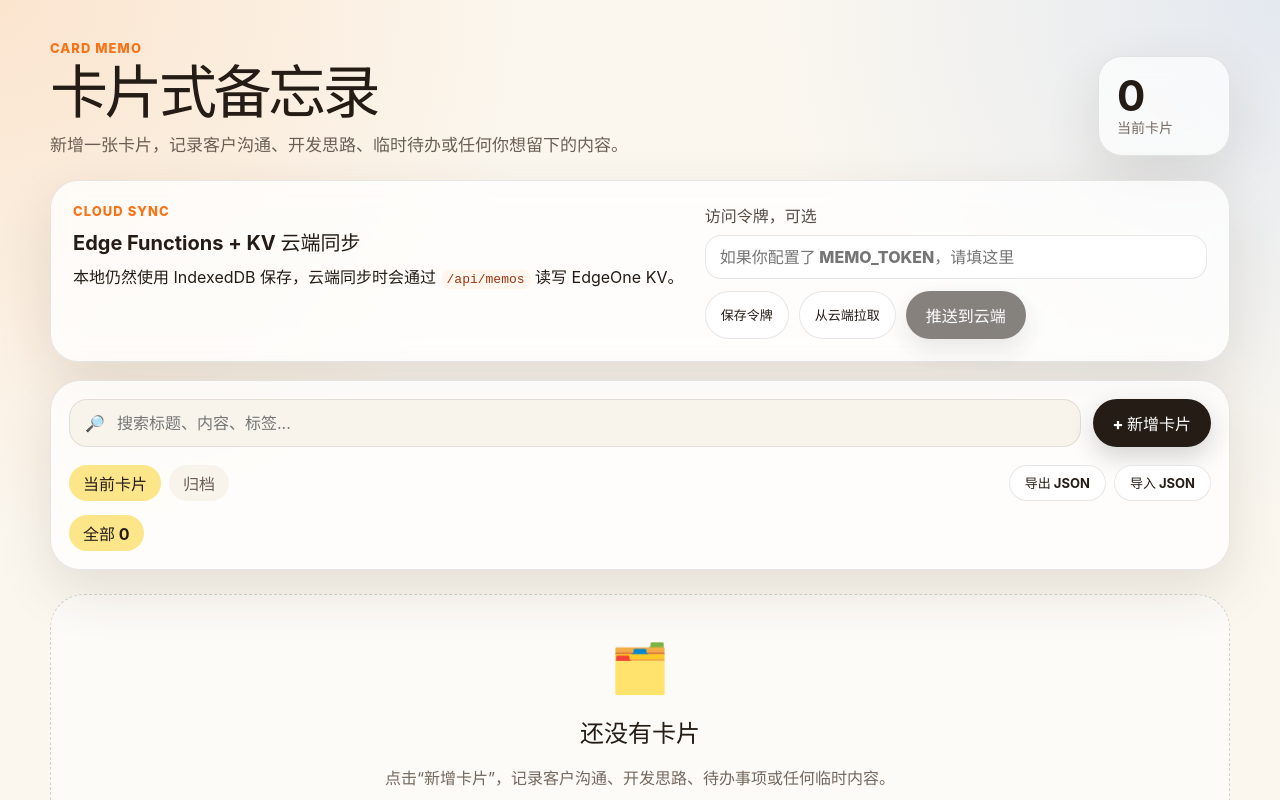
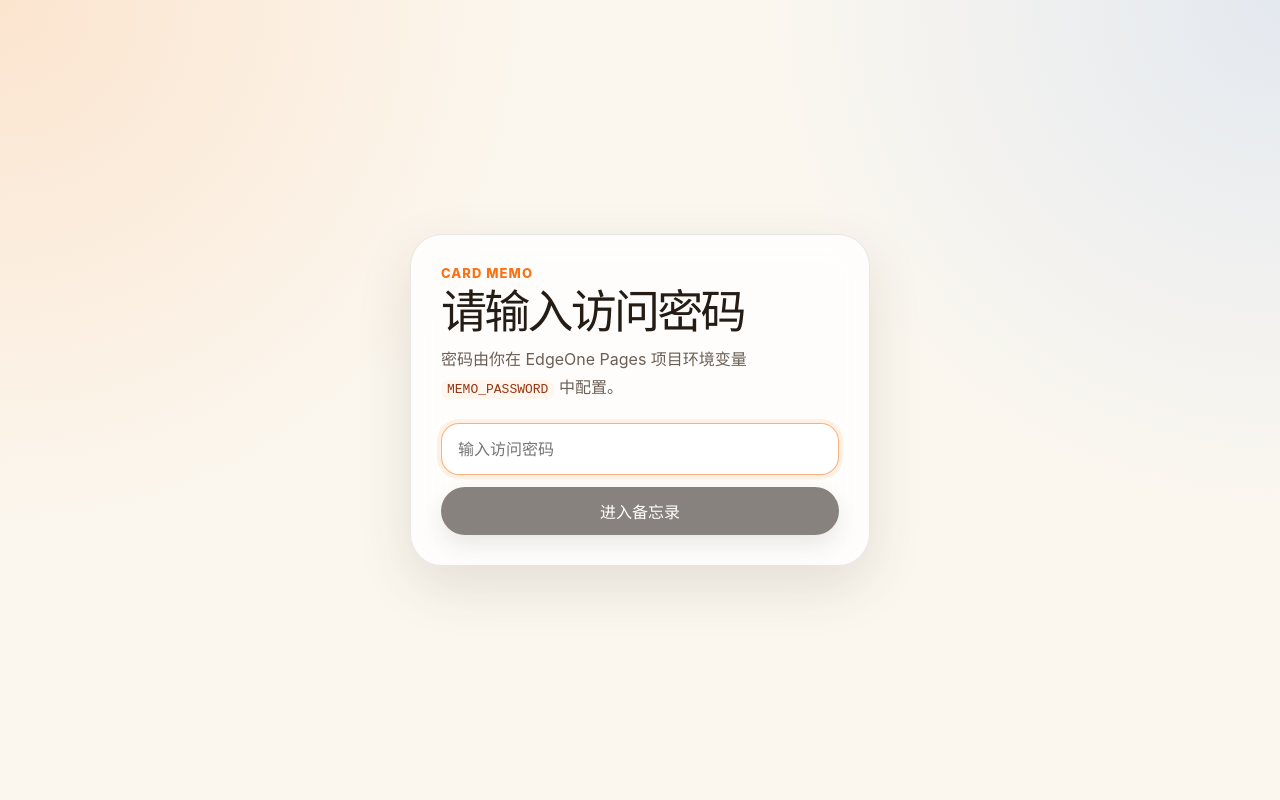
Before and after one commit to Dragon-Sturgron/card-memo, a Vue app: page / in a window 1280 px wide. Shown: the top 800 px of the page. Built offline with nearby package versions, Linux system fonts and the light colour scheme.

Commit message:
Add files via upload

```diff
--- a/package.json
+++ b/package.json
@@ -1,9 +1,9 @@
 {
   "name": "card-memo",
-  "version": "1.1.0",
+  "version": "1.3.0",
   "private": true,
   "type": "module",
-  "description": "A card-style memo app with Vue, IndexedDB, EdgeOne Edge Functions, and KV sync.",
+  "description": "A card-style memo app with Vue, IndexedDB, EdgeOne Edge Functions, KV auto sync, and password gate.",
   "scripts": {
     "dev": "vite --host 0.0.0.0",
     "build": "vite build",
--- a/src/App.vue
+++ b/src/App.vue
@@ -1,12 +1,13 @@
 <script setup>
-import { computed, onMounted, ref } from 'vue'
+import { computed, onBeforeUnmount, onMounted, ref } from 'vue'
 import MemoCard from './components/MemoCard.vue'
 import MemoEditor from './components/MemoEditor.vue'
 import Toolbar from './components/Toolbar.vue'
 import EmptyState from './components/EmptyState.vue'
 import CloudPanel from './components/CloudPanel.vue'
+import PasswordGate from './components/PasswordGate.vue'
 import { deleteMemo, getAllMemos, replaceMemos, saveMemo } from './db'
-import { fetchCloudMemos, loadCloudToken, pushCloudMemos, saveCloudToken } from './cloudApi'
+import { fetchCloudMemos, loadCloudPassword, pushCloudMemos, saveCloudPassword } from './cloudApi'
 import { createMemoDraft, downloadJson, readJsonFile } from './utils'
 
 const memos = ref([])
@@ -16,14 +17,56 @@ const viewMode = ref('active')
 const editorOpen = ref(false)
 const editingMemo = ref(null)
 const statusMessage = ref('')
-const cloudToken = ref('')
+const cloudPassword = ref('')
+const appUnlocked = ref(false)
+const passwordLoading = ref(false)
+const passwordError = ref('')
 const cloudLoading = ref(false)
 const cloudStatus = ref('')
+const cloudPending = ref(false)
+const lastCloudSavedAt = ref('')
+
+const AUTO_SAVE_DELAY = 1200
+let autoSaveTimer = null
+let isApplyingCloudData = false
+let cloudSaveSequence = 0
 
 onMounted(async () => {
-  cloudToken.value = loadCloudToken()
-  await loadMemos()
+  const savedPassword = loadCloudPassword()
+  if (savedPassword) {
+    await handlePasswordSubmit(savedPassword, { silent: true })
+  }
 })
+
+onBeforeUnmount(() => {
+  if (autoSaveTimer) window.clearTimeout(autoSaveTimer)
+})
+
+async function handlePasswordSubmit(password, options = {}) {
+  const value = String(password || '').trim()
+  if (!value) return
+
+  passwordLoading.value = true
+  passwordError.value = ''
+
+  try {
+    const cloudResult = await fetchCloudMemos(value)
+    saveCloudPassword(value)
+    cloudPassword.value = value
+    appUnlocked.value = true
+
+    await loadMemos()
+    await initializeFromCloud(cloudResult)
+  } catch (error) {
+    console.error(error)
+    saveCloudPassword('')
+    cloudPassword.value = ''
+    appUnlocked.value = false
+    passwordError.value = options.silent ? '' : error.message
+  } finally {
+    passwordLoading.value = false
+  }
+}
 
 async function loadMemos() {
   const data = await getAllMemos()
@@ -89,17 +132,20 @@ async function handleSave(memo) {
   editorOpen.value = false
   editingMemo.value = null
   flash('卡片已保存')
+  scheduleCloudSave()
 }
 
 async function togglePin(memo) {
   await saveMemo({ ...memo, pinned: !memo.pinned, updatedAt: new Date().toISOString() })
   await loadMemos()
+  scheduleCloudSave()
 }
 
 async function toggleArchive(memo) {
   await saveMemo({ ...memo, archived: !memo.archived, updatedAt: new Date().toISOString() })
   await loadMemos()
   flash(memo.archived ? '卡片已恢复' : '卡片已归档')
+  scheduleCloudSave()
 }
 
 async function removeMemo(memo) {
@@ -109,6 +155,7 @@ async function removeMemo(memo) {
   await deleteMemo(memo.id)
   await loadMemos()
   flash('卡片已删除')
+  scheduleCloudSave()
 }
 
 function handleExport() {
@@ -140,57 +187,98 @@ async function handleImport(event) {
     activeTag.value = '全部'
     viewMode.value = 'active'
     flash(`已导入 ${cleaned.length} 张卡片`)
+    scheduleCloudSave()
   } catch (error) {
     console.error(error)
     window.alert('导入失败，请确认文件是 Card Memo 导出的 JSON。')
   }
 }
 
-function handleSaveCloudToken() {
-  saveCloudToken(cloudToken.value)
-  cloudStatus.value = cloudToken.value.trim() ? '令牌已保存到当前浏览器。' : '已清空本地令牌。'
-}
-
-async function pullFromCloud() {
-  const ok = window.confirm('从云端拉取会覆盖当前浏览器里的本地卡片。建议先导出 JSON 备份，确定继续吗？')
-  if (!ok) return
-
+async function initializeFromCloud(preloadedResult = null) {
   cloudLoading.value = true
-  cloudStatus.value = '正在从云端拉取...'
+  cloudStatus.value = '正在检查云端数据...'
 
   try {
-    const result = await fetchCloudMemos(cloudToken.value.trim())
+    const result = preloadedResult || (await fetchCloudMemos(cloudPassword.value.trim()))
     const cloudMemos = cleanMemoList(result?.data?.memos || [])
-    await replaceMemos(cloudMemos)
-    await loadMemos()
-    activeTag.value = '全部'
-    viewMode.value = 'active'
-    cloudStatus.value = `已从云端拉取 ${cloudMemos.length} 张卡片。`
-    flash('云端数据已同步到本地')
+
+    if (cloudMemos.length && memos.value.length === 0) {
+      await applyCloudMemos(cloudMemos)
+      cloudStatus.value = `已自动从 KV 恢复 ${cloudMemos.length} 张卡片。后续修改会自动保存。`
+      flash('已从云端恢复卡片')
+      return
+    }
+
+    if (cloudMemos.length) {
+      cloudStatus.value = `自动保存已开启。云端已有 ${cloudMemos.length} 张卡片；当前浏览器有 ${memos.value.length} 张卡片。`
+    } else if (memos.value.length) {
+      scheduleCloudSave('云端暂无卡片，等待自动把当前本地卡片保存到 KV...')
+    } else {
+      cloudStatus.value = '自动保存已开启。云端暂无卡片，本地修改会自动保存到 KV。'
+    }
   } catch (error) {
     console.error(error)
-    cloudStatus.value = `拉取失败：${error.message}`
+    cloudStatus.value = `自动保存未连接：${error.message}`
   } finally {
     cloudLoading.value = false
   }
 }
 
-async function pushToCloud() {
-  const ok = window.confirm(`将当前浏览器里的 ${memos.value.length} 张卡片覆盖保存到云端 KV，确定继续吗？`)
-  if (!ok) return
+async function applyCloudMemos(cloudMemos) {
+  isApplyingCloudData = true
+  try {
+    await replaceMemos(cloudMemos)
+    await loadMemos()
+    activeTag.value = '全部'
+    viewMode.value = 'active'
+  } finally {
+    isApplyingCloudData = false
+  }
+}
 
+function scheduleCloudSave(message = '本地已保存，等待自动保存到 KV...') {
+  if (isApplyingCloudData || !appUnlocked.value || !cloudPassword.value.trim()) return
+
+  cloudPending.value = true
+  cloudStatus.value = message
+
+  if (autoSaveTimer) window.clearTimeout(autoSaveTimer)
+  autoSaveTimer = window.setTimeout(() => {
+    autoSaveTimer = null
+    saveToCloudNow({ automatic: true })
+  }, AUTO_SAVE_DELAY)
+}
+
+async function saveToCloudNow(options = {}) {
+  if (autoSaveTimer) {
+    window.clearTimeout(autoSaveTimer)
+    autoSaveTimer = null
+  }
+
+  const currentSequence = ++cloudSaveSequence
+  const snapshot = memos.value.map((memo) => ({ ...memo, tags: [...(memo.tags || [])] }))
+  const automatic = options.automatic !== false
+
+  cloudPending.value = false
   cloudLoading.value = true
-  cloudStatus.value = '正在推送到云端...'
+  cloudStatus.value = '正在自动保存到 KV...'
 
   try {
-    const result = await pushCloudMemos(memos.value, cloudToken.value.trim())
-    cloudStatus.value = `已推送 ${result?.data?.count ?? memos.value.length} 张卡片到云端。`
-    flash('本地数据已推送到云端')
+    const result = await pushCloudMemos(snapshot, cloudPassword.value.trim())
+    if (currentSequence !== cloudSaveSequence) return
+
+    lastCloudSavedAt.value = new Date().toLocaleTimeString('zh-CN', { hour12: false })
+    cloudStatus.value = `已自动保存 ${result?.data?.count ?? snapshot.length} 张卡片到 KV（${lastCloudSavedAt.value}）。`
+    flash('已保存到云端')
   } catch (error) {
     console.error(error)
-    cloudStatus.value = `推送失败：${error.message}`
+    if (currentSequence === cloudSaveSequence) {
+      cloudStatus.value = `自动保存失败：${error.message}。本地数据已保留。`
+    }
   } finally {
-    cloudLoading.value = false
+    if (currentSequence === cloudSaveSequence) {
+      cloudLoading.value = false
+    }
   }
 }
 
@@ -225,7 +313,14 @@ function flash(message) {
 </script>
 
 <template>
-  <main class="app-shell">
+  <PasswordGate
+    v-if="!appUnlocked"
+    :loading="passwordLoading"
+    :error="passwordError"
+    @submit="handlePasswordSubmit"
+  />
+
+  <main v-else class="app-shell">
     <header class="hero">
       <div>
         <p class="eyebrow">Card Memo</p>
@@ -239,13 +334,10 @@ function flash(message) {
     </header>
 
     <CloudPanel
-      v-model:token="cloudToken"
       :loading="cloudLoading"
       :status="cloudStatus"
-      :total="memos.length"
-      @save-token="handleSaveCloudToken"
-      @pull="pullFromCloud"
-      @push="pushToCloud"
+      :pending="cloudPending"
+      :last-saved-at="lastCloudSavedAt"
     />
 
     <Toolbar
--- a/src/components/CloudPanel.vue
+++ b/src/components/CloudPanel.vue
@@ -1,9 +1,5 @@
 <script setup>
 defineProps({
-  token: {
-    type: String,
-    default: ''
-  },
   loading: {
     type: Boolean,
     default: false
@@ -12,50 +8,38 @@ defineProps({
     type: String,
     default: ''
   },
-  total: {
-    type: Number,
-    default: 0
+  pending: {
+    type: Boolean,
+    default: false
+  },
+  lastSavedAt: {
+    type: String,
+    default: ''
   }
 })
-
-const emit = defineEmits(['update:token', 'save-token', 'pull', 'push'])
 </script>
 
 <template>
   <section class="cloud-panel">
     <div>
       <p class="eyebrow">Cloud Sync</p>
-      <h2>Edge Functions + KV 云端同步</h2>
+      <h2>Edge Functions + KV 自动保存</h2>
       <p class="cloud-help">
-        本地仍然使用 IndexedDB 保存，云端同步时会通过 <code>/api/memos</code> 读写 EdgeOne KV。
+        卡片会先保存到本地 IndexedDB，然后自动通过 <code>/api/memos</code> 写入 EdgeOne KV。
+      </p>
+      <p class="sync-badge" :class="{ pending, loading }">
+        <span v-if="loading">正在同步</span>
+        <span v-else-if="pending">等待自动保存</span>
+        <span v-else>自动保存已开启</span>
+        <template v-if="lastSavedAt"> · 上次保存 {{ lastSavedAt }}</template>
       </p>
     </div>
 
     <div class="cloud-controls">
-      <label class="token-field">
-        访问令牌，可选
-        <input
-          :value="token"
-          type="password"
-          placeholder="如果你配置了 MEMO_TOKEN，请填这里"
-          autocomplete="off"
-          @input="emit('update:token', $event.target.value)"
-        />
-      </label>
-
-      <div class="cloud-actions">
-        <button class="secondary-button small" :disabled="loading" @click="emit('save-token')">
-          保存令牌
-        </button>
-        <button class="secondary-button small" :disabled="loading" @click="emit('pull')">
-          从云端拉取
-        </button>
-        <button class="primary-button small" :disabled="loading || total === 0" @click="emit('push')">
-          推送到云端
-        </button>
-      </div>
-
       <p v-if="status" class="cloud-status">{{ status }}</p>
+      <p class="cloud-tip">
+        新增、编辑、删除、置顶、归档、导入后都会自动保存到 KV。新设备首次输入密码进入，且本地没有卡片时，会自动从 KV 恢复。
+      </p>
     </div>
   </section>
 </template>
--- /dev/null
+++ b/src/components/PasswordGate.vue
@@ -0,0 +1,48 @@
+<script setup>
+import { ref } from 'vue'
+
+defineProps({
+  loading: {
+    type: Boolean,
+    default: false
+  },
+  error: {
+    type: String,
+    default: ''
+  }
+})
+
+const emit = defineEmits(['submit'])
+const password = ref('')
+
+function handleSubmit() {
+  const value = password.value.trim()
+  if (!value) return
+  emit('submit', value)
+}
+</script>
+
+<template>
+  <main class="password-page">
+    <section class="password-card">
+      <p class="eyebrow">Card Memo</p>
+      <h1>请输入访问密码</h1>
+      <p class="password-help">密码由你在 EdgeOne Pages 项目环境变量 <code>MEMO_PASSWORD</code> 中配置。</p>
+
+      <form class="password-form" @submit.prevent="handleSubmit">
+        <input
+          v-model="password"
+          type="password"
+          placeholder="输入访问密码"
+          autocomplete="current-password"
+          autofocus
+        />
+        <button class="primary-button" type="submit" :disabled="loading || !password.trim()">
+          {{ loading ? '验证中...' : '进入备忘录' }}
+        </button>
+      </form>
+
+      <p v-if="error" class="password-error">{{ error }}</p>
+    </section>
+  </main>
+</template>
--- a/src/styles.css
+++ b/src/styles.css
@@ -589,3 +589,98 @@ h1 {
     flex: 1;
   }
 }
+
+.sync-badge {
+  display: inline-flex;
+  align-items: center;
+  gap: 6px;
+  margin-top: 12px;
+  padding: 7px 10px;
+  border-radius: 999px;
+  background: rgba(15, 23, 42, 0.06);
+  color: #475569;
+  font-size: 13px;
+  font-weight: 700;
+}
+
+.sync-badge.pending {
+  background: rgba(245, 158, 11, 0.16);
+  color: #92400e;
+}
+
+.sync-badge.loading {
+  background: rgba(37, 99, 235, 0.12);
+  color: #1d4ed8;
+}
+
+.cloud-tip {
+  margin: 0;
+  color: #64748b;
+  font-size: 12px;
+  line-height: 1.5;
+}
+
+.password-page {
+  min-height: 100vh;
+  display: grid;
+  place-items: center;
+  padding: 24px;
+}
+
+.password-card {
+  width: min(460px, 100%);
+  padding: 30px;
+  border: 1px solid var(--border);
+  border-radius: 32px;
+  background: rgba(255, 255, 255, 0.78);
+  box-shadow: var(--shadow);
+  backdrop-filter: blur(18px);
+}
+
+.password-card h1 {
+  margin-bottom: 12px;
+  font-size: clamp(30px, 8vw, 46px);
+}
+
+.password-help {
+  color: #6b5f55;
+  line-height: 1.7;
+}
+
+.password-help code {
+  padding: 2px 6px;
+  border-radius: 8px;
+  background: #fff7ed;
+  color: #9a3412;
+}
+
+.password-form {
+  display: grid;
+  gap: 12px;
+  margin-top: 22px;
+}
+
+.password-form input {
+  width: 100%;
+  min-height: 52px;
+  padding: 0 16px;
+  border: 1px solid var(--border);
+  border-radius: 18px;
+  outline: none;
+  background: #fff;
+  color: #241c15;
+}
+
+.password-form input:focus {
+  border-color: rgba(249, 115, 22, 0.56);
+  box-shadow: 0 0 0 4px rgba(249, 115, 22, 0.1);
+}
+
+.password-error {
+  margin: 14px 0 0;
+  padding: 10px 12px;
+  border-radius: 14px;
+  background: rgba(220, 38, 38, 0.08);
+  color: #b91c1c;
+  font-weight: 700;
+}
```
Also changed, not shown: edge-functions/api/memos.js (+15 -6 lines), src/cloudApi.js (+17 -13 lines), 2 other files (tests, documents, lock files or other folders).
